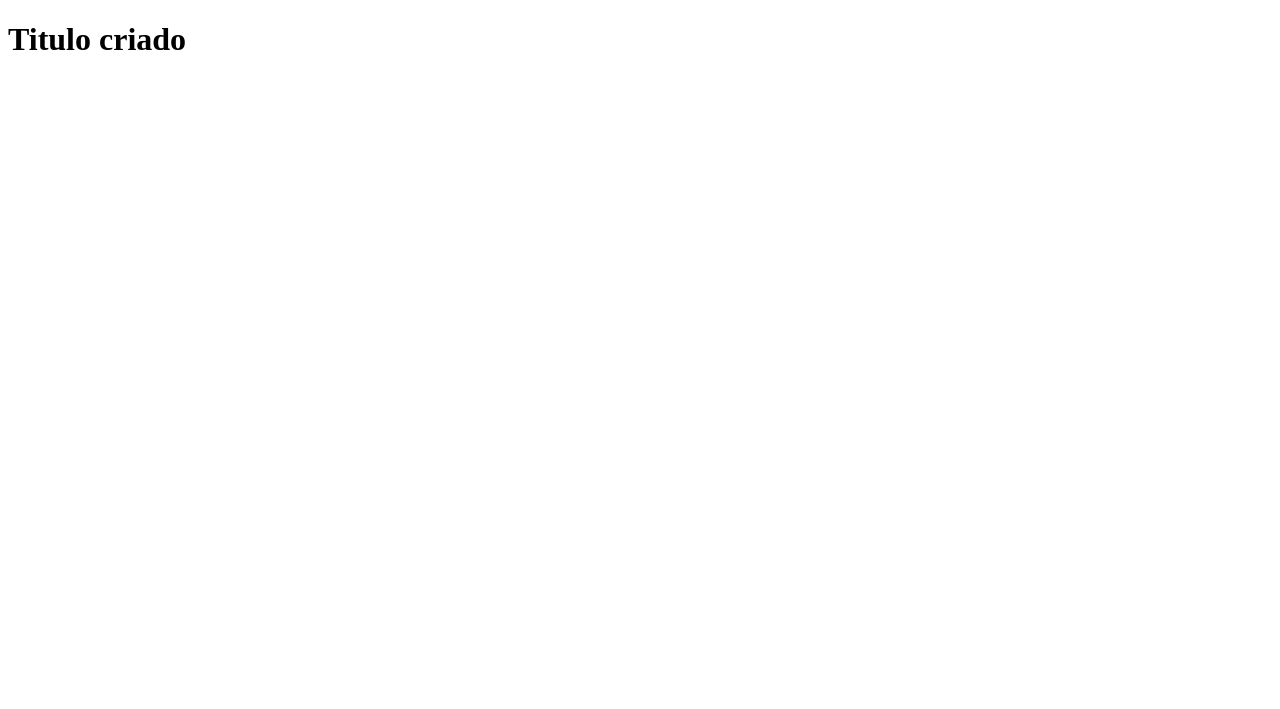
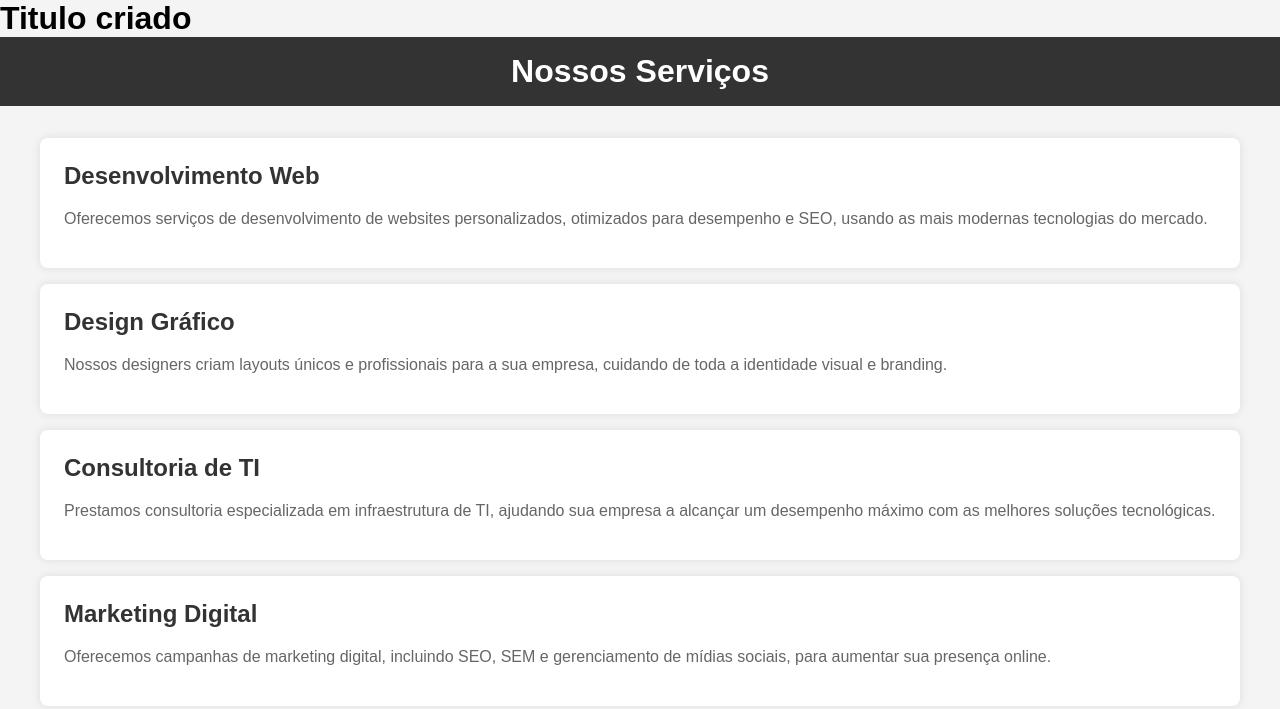
Before and after one commit to Abadefr/curso-git-fr, a plain HTML site: page index.html in a window 1280 px wide. Drawn offline with Linux system fonts and the light colour scheme.

Commit message:
pagina de serviços e style.css adicionados

```diff
--- a/index.html
+++ b/index.html
@@ -1,11 +1,38 @@
 <!DOCTYPE html>
-<html lang="en">
+<html lang="pt-br">
 <head>
     <meta charset="UTF-8">
     <meta name="viewport" content="width=device-width, initial-scale=1.0">
+    <link rel="stylesheet" href="style.css">
     <title>Document</title>
 </head>
 <body>
     <h1>Titulo criado</h1>
+
+    <header>
+        <h1>Nossos Serviços</h1>
+    </header>
+
+    <div class="container">
+        <div class="service">
+            <h2>Desenvolvimento Web</h2>
+            <p>Oferecemos serviços de desenvolvimento de websites personalizados, otimizados para desempenho e SEO, usando as mais modernas tecnologias do mercado.</p>
+        </div>
+
+        <div class="service">
+            <h2>Design Gráfico</h2>
+            <p>Nossos designers criam layouts únicos e profissionais para a sua empresa, cuidando de toda a identidade visual e branding.</p>
+        </div>
+
+        <div class="service">
+            <h2>Consultoria de TI</h2>
+            <p>Prestamos consultoria especializada em infraestrutura de TI, ajudando sua empresa a alcançar um desempenho máximo com as melhores soluções tecnológicas.</p>
+        </div>
+
+        <div class="service">
+            <h2>Marketing Digital</h2>
+            <p>Oferecemos campanhas de marketing digital, incluindo SEO, SEM e gerenciamento de mídias sociais, para aumentar sua presença online.</p>
+        </div>
+    </div>
 </body>
 </html>
--- /dev/null
+++ b/style.css
@@ -0,0 +1,40 @@
+body {
+    font-family: Arial, sans-serif;
+    margin: 0;
+    padding: 0;
+    background-color: #f4f4f4;
+}
+
+header {
+    background-color: #333;
+    color: white;
+    text-align: center;
+    padding: 1em;
+}
+
+h1 {
+    margin: 0;
+}
+
+.container {
+    max-width: 1200px;
+    margin: 2em auto;
+    padding: 0 1em;
+}
+
+.service {
+    background-color: white;
+    padding: 1.5em;
+    margin-bottom: 1em;
+    border-radius: 8px;
+    box-shadow: 0 0 10px rgba(0, 0, 0, 0.1);
+}
+
+.service h2 {
+    color: #333;
+    margin-top: 0;
+}
+
+.service p {
+    color: #666;
+}
```
